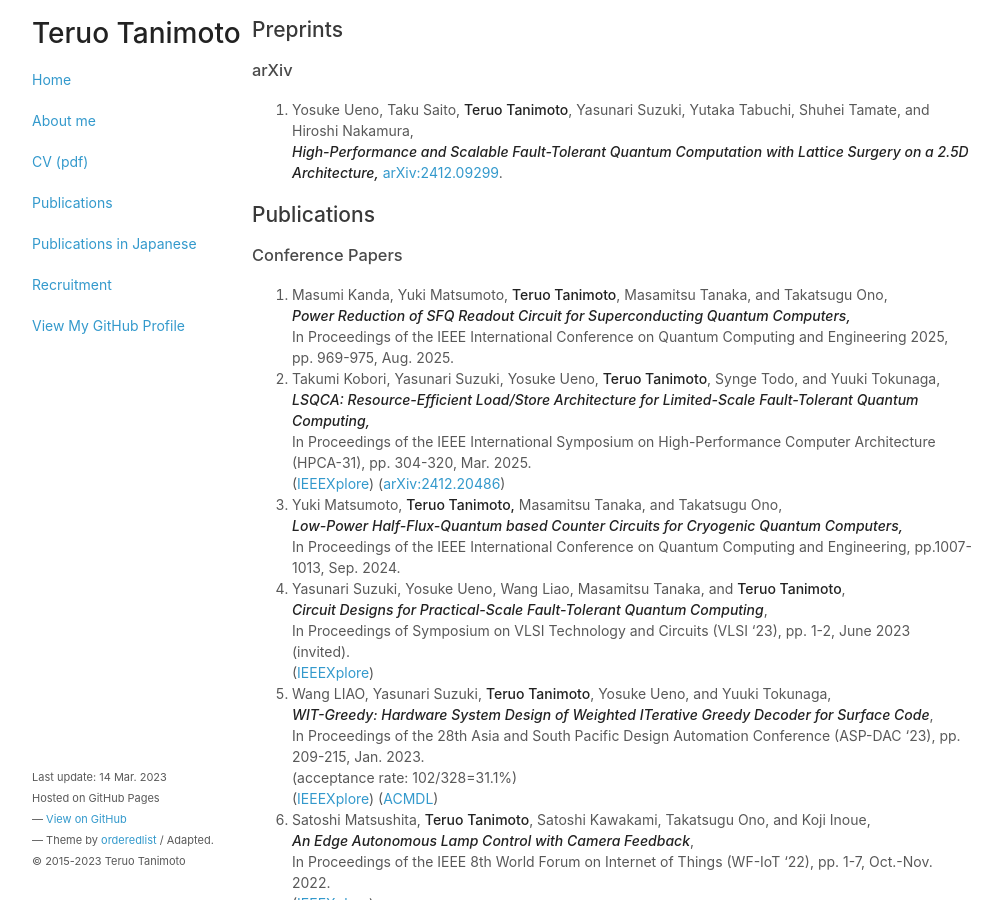
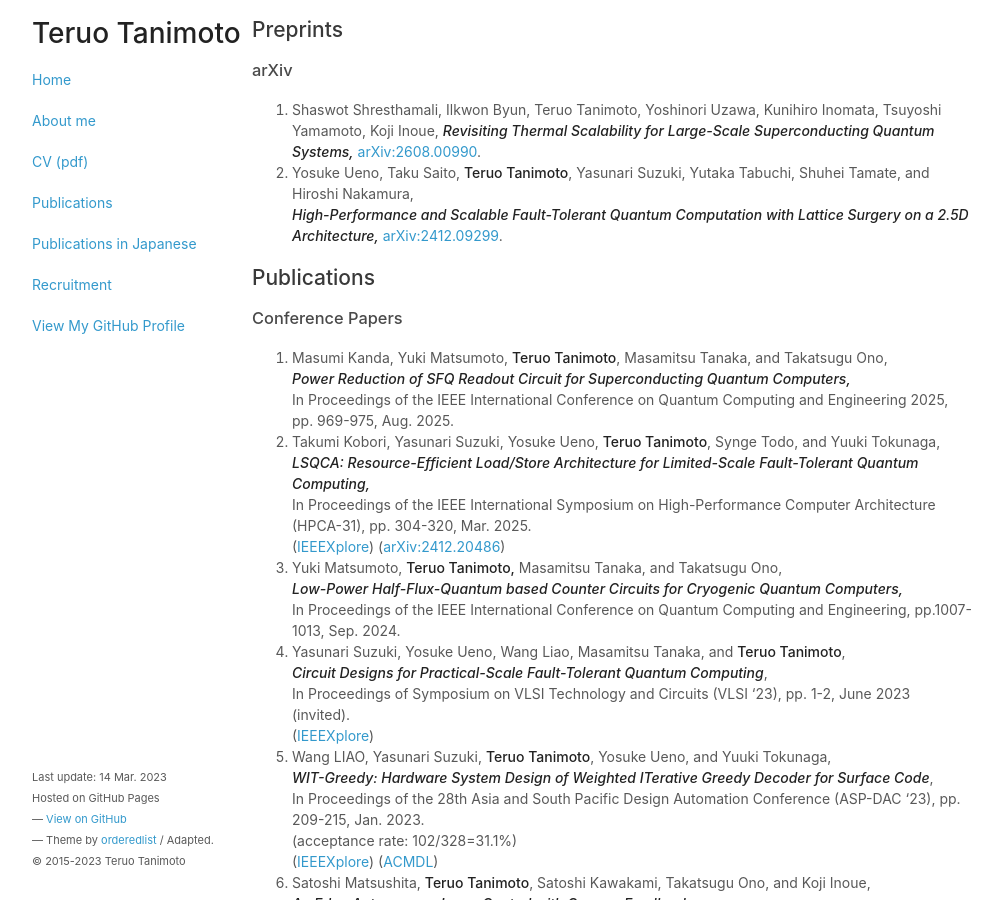
Before and after one commit to teruo41/teruo41.github.io, a Jekyll site: the page built from pubse.md, in a window 1280 px wide and 900 px high. Shown: the whole window, without its empty margins (138-1140 px from the left). Built offline with Jekyll 4.4.1, drawn with Linux system fonts in a browser that asks for light colours.

Commit message:
Update pubse.md

```diff
--- a/pubse.md
+++ b/pubse.md
@@ -6,6 +6,10 @@ title: Publications
 ## Preprints
 
 ### arXiv
+
+0. Shaswot Shresthamali, Ilkwon Byun, Teruo Tanimoto, Yoshinori Uzawa, Kunihiro Inomata, Tsuyoshi Yamamoto, Koji Inoue,
+   ***Revisiting Thermal Scalability for Large-Scale Superconducting Quantum Systems,***
+   [arXiv:2608.00990](https://arxiv.org/abs/2608.00990).
 
 0. Yosuke Ueno, Taku Saito, __Teruo Tanimoto__, Yasunari Suzuki, Yutaka Tabuchi, Shuhei Tamate, and Hiroshi Nakamura,
    ***High-Performance and Scalable Fault-Tolerant Quantum Computation with Lattice Surgery on a 2.5D Architecture,***
```
